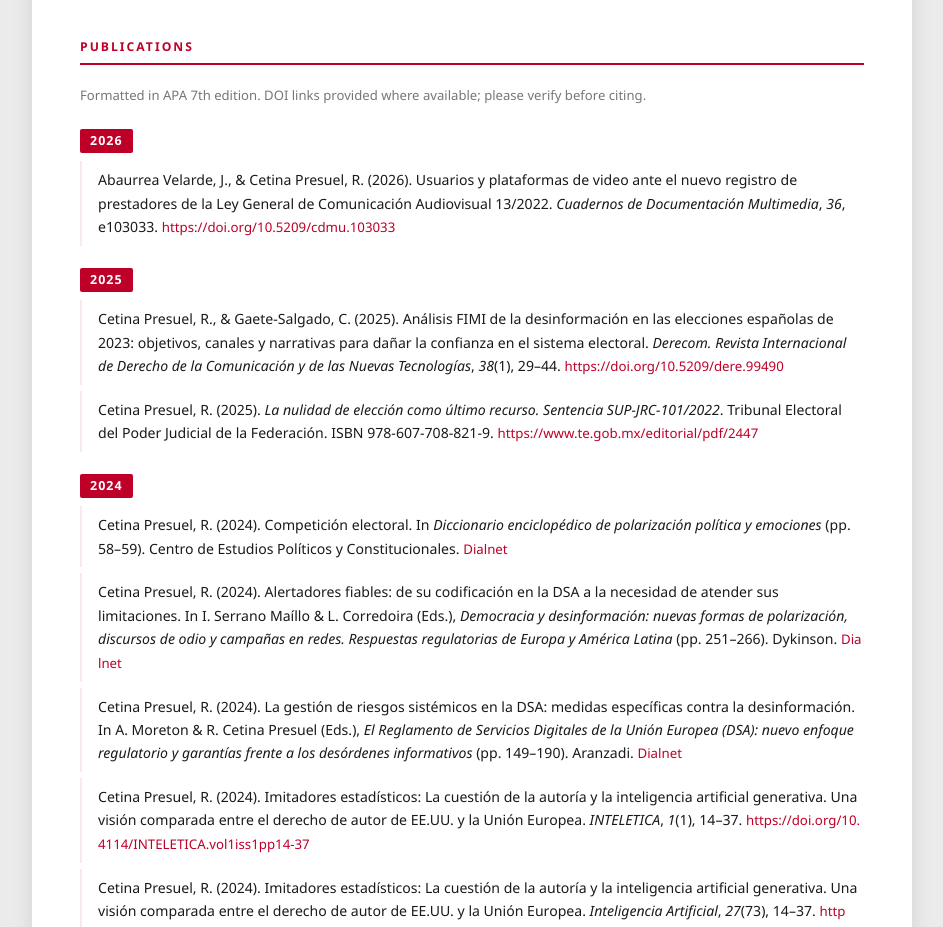
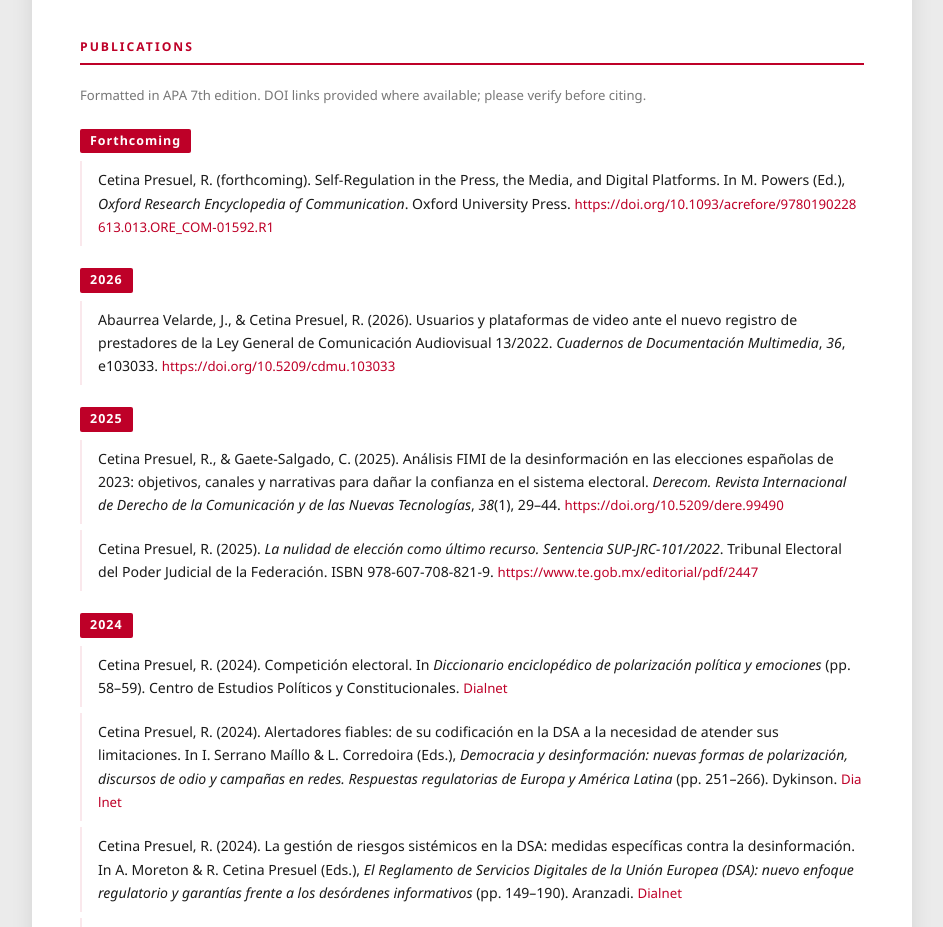
Before and after one commit to rodrigocetina/CV, a plain HTML site: page index.html in a window 1280 px wide. Shown: the part 3669-4596 px from the top of the page, without its empty margins (168-1111 px from the left). Drawn offline with Linux system fonts and the light colour scheme.

Commit message:
Add files via upload

```diff
--- a/index.html
+++ b/index.html
@@ -422,6 +422,8 @@
     <section class="section">
       <h2 class="section-title">Publications</h2>
       <p style="font-size:0.82rem;color:#777;margin-bottom:12px;">Formatted in APA 7th edition. DOI links provided where available; please verify before citing.</p>
+            <div class="pub-year-group"><span class="pub-year">Forthcoming</span></div>
+      <div class="pub-entry"><p class="pub-apa">Cetina Presuel, R. (forthcoming). Self-Regulation in the Press, the Media, and Digital Platforms. In M. Powers (Ed.), <em>Oxford Research Encyclopedia of Communication</em>. Oxford University Press. <a class="doi" href="https://doi.org/10.1093/acrefore/9780190228613.013.ORE_COM-01592.R1" target="_blank" rel="noopener">https://doi.org/10.1093/acrefore/9780190228613.013.ORE_COM-01592.R1</a></p></div>
       <div class="pub-year-group"><span class="pub-year">2026</span></div>
       <div class="pub-entry"><p class="pub-apa">Abaurrea Velarde, J., &amp; Cetina Presuel, R. (2026). Usuarios y plataformas de video ante el nuevo registro de prestadores de la Ley General de Comunicación Audiovisual 13/2022. <em>Cuadernos de Documentación Multimedia</em>, <em>36</em>, e103033. <a class="doi" href="https://doi.org/10.5209/cdmu.103033" target="_blank" rel="noopener">https://doi.org/10.5209/cdmu.103033</a></p></div>
       <div class="pub-year-group"><span class="pub-year">2025</span></div>
```
